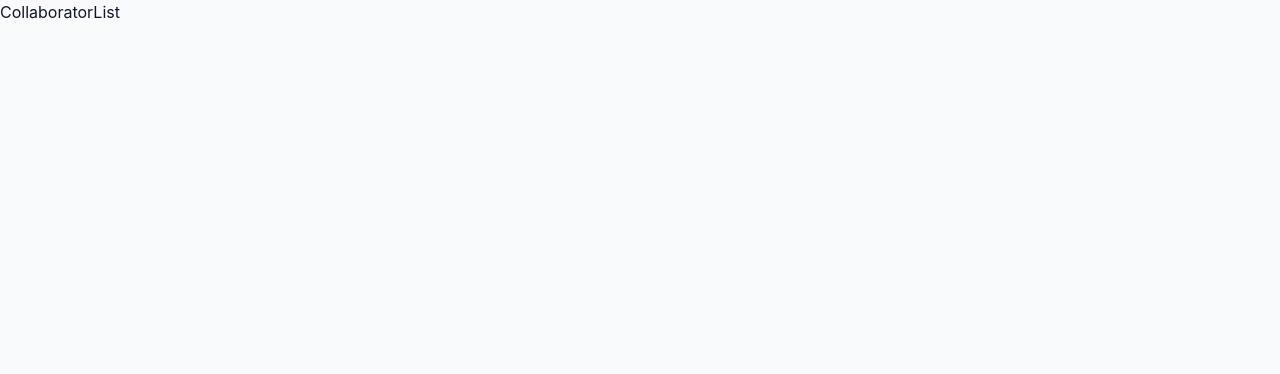
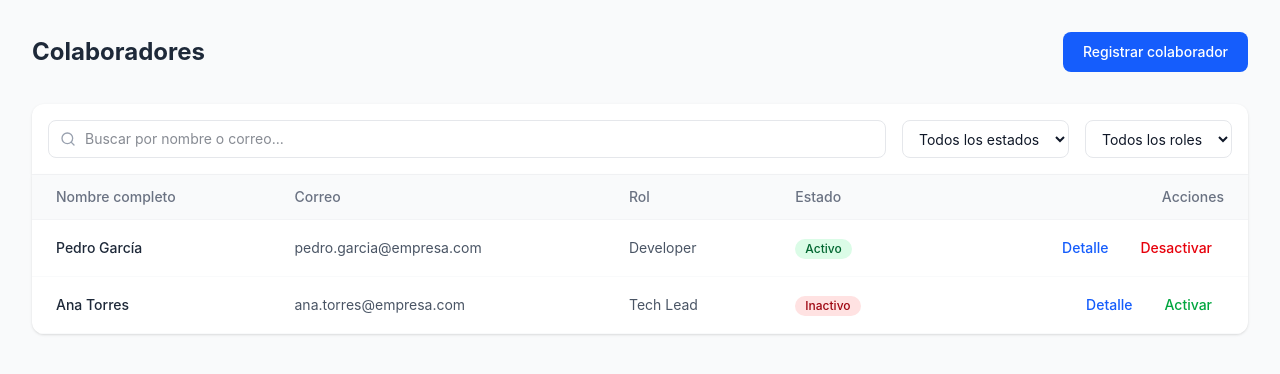
Before and after one commit to DrCausa/prueba-tecnica-frontend-junior, a React (Vite) app: page / in a window 1280 px wide. Shown: the top 374 px of the page. Built offline with nearby package versions, Linux system fonts and the light colour scheme.

Commit message:
feat(collaborators): add table layouts, filters and confirmation modal

```diff
--- a/src/pages/CollaboratorList.tsx
+++ b/src/pages/CollaboratorList.tsx
@@ -1,6 +1,8 @@
 import { useMemo, useState } from "react"
+import { Link } from "react-router"
 import { useCollaborators } from "../hooks/useCollaborators"
 import { useDebounce } from "../hooks/useDebounce"
+import { ShieldAlert, Search } from "lucide-react"
 import type { Role } from "../types/collaborator"
 
 const CollaboratorList = () => {
@@ -37,7 +39,153 @@ const CollaboratorList = () => {
   }
 
   return (
-    <div>CollaboratorList</div>
+    <div className="p-4 md:p-8 max-w-7xl mx-auto">
+      <div className="flex flex-col md:flex-row justify-between items-start md:items-center mb-8 gap-4">
+        <h1 className="text-2xl font-bold text-gray-800">Colaboradores</h1>
+        <Link
+          to="/registro"
+          className="bg-blue-600 text-white px-5 py-2.5 rounded-lg hover:bg-blue-700 transition font-medium text-sm"
+        >
+          Registrar colaborador
+        </Link>
+      </div>
+
+      {/* controles de filtro */}
+      <div className="bg-white p-4 rounded-t-xl border-b border-gray-100 shadow-sm flex flex-col md:flex-row gap-4">
+        <div className="relative flex-1">
+          <Search className="absolute left-3 top-1/2 -translate-y-1/2 text-gray-400 w-4 h-4" />
+          <input
+            type="text"
+            placeholder="Buscar por nombre o correo..."
+            className="w-full pl-9 pr-4 py-2 border border-gray-200 rounded-lg text-sm focus:ring-2 focus:ring-blue-500 outline-none"
+            value={searchTerm}
+            onChange={(e) => setSearchTerm(e.target.value)}
+          />
+        </div>
+
+        <select
+          className="border border-gray-200 rounded-lg px-3 py-2 text-sm outline-none focus:ring-2 focus:ring-blue-500"
+          value={statusFilter}
+          onChange={(e) => setStatusFilter(e.target.value as any)}
+        >
+          <option value="all">Todos los estados</option>
+          <option value="active">Activos</option>
+          <option value="inactive">Inactivos</option>
+        </select>
+
+        <select
+          className="border border-gray-200 rounded-lg px-3 py-2 text-sm outline-none focus:ring-2 focus:ring-blue-500"
+          value={roleFilter}
+          onChange={(e) => setRoleFilter(e.target.value as any)}
+        >
+          <option value="all">Todos los roles</option>
+          <option value="Admin">Admin</option>
+          <option value="Scrum Master">Scrum Master</option>
+          <option value="Tech Lead">Tech Lead</option>
+          <option value="Developer">Developer</option>
+        </select>
+      </div>
+
+      {/* tabla de resultados */}
+      <div className="bg-white shadow-sm rounded-b-xl overflow-x-auto">
+        <table className="w-full text-left border-collapse min-w-200">
+          <thead>
+            <tr className="bg-gray-50 border-b border-gray-100 text-sm text-gray-500">
+              <th className="py-3 px-6 font-medium">Nombre completo</th>
+              <th className="py-3 px-6 font-medium">Correo</th>
+              <th className="py-3 px-6 font-medium">Rol</th>
+              <th className="py-3 px-6 font-medium">Estado</th>
+              <th className="py-3 px-6 font-medium text-right">Acciones</th>
+            </tr>
+          </thead>
+          <tbody className="text-sm">
+            {isLoading ? (
+              Array.from({ length: 3 }).map((_, i) => (
+                <tr key={i} className="border-b border-gray-50 animate-pulse">
+                  <td className="py-4 px-6"><div className="h-4 bg-gray-200 rounded w-3/4"></div></td>
+                  <td className="py-4 px-6"><div className="h-4 bg-gray-200 rounded w-full"></div></td>
+                  <td className="py-4 px-6"><div className="h-4 bg-gray-200 rounded w-1/2"></div></td>
+                  <td className="py-4 px-6"><div className="h-6 bg-gray-200 rounded-full w-16"></div></td>
+                  <td className="py-4 px-6"><div className="h-8 bg-gray-200 rounded w-20 ml-auto"></div></td>
+                </tr>
+              ))
+            ) : error ? (
+              <tr><td colSpan={5} className="py-8 text-center text-red-500">{error}</td></tr>
+            ) : filteredCollaborators.length === 0 ? (
+              <tr>
+                <td colSpan={5} className="py-12 text-center text-gray-500">
+                  No se encontraron colaboradores que coincidan con la búsqueda.
+                </td>
+              </tr>
+            ) : (
+              filteredCollaborators.map((collab) => (
+                <tr key={collab.id} className="border-b border-gray-50 hover:bg-gray-50/50 transition">
+                  <td className="py-3 px-6 font-medium text-gray-800">
+                    {collab.first_name} {collab.last_name}
+                  </td>
+                  <td className="py-3 px-6 text-gray-600">{collab.email}</td>
+                  <td className="py-3 px-6 text-gray-600">{collab.role}</td>
+                  <td className="py-3 px-6">
+                    {/* badge de estado */}
+                    <span className={`inline-flex items-center px-2.5 py-0.5 rounded-full text-xs font-medium
+                      ${collab.is_active ? 'bg-green-100 text-green-800' : 'bg-red-100 text-red-800'}`}>
+                      {collab.is_active ? 'Activo' : 'Inactivo'}
+                    </span>
+                  </td>
+                  <td className="py-3 px-6 text-right flex justify-end gap-2">
+                    <Link
+                      to={`/colaboradores/${collab.id}`}
+                      className="text-sm font-medium px-3 py-1.5 rounded transition text-blue-600 hover:bg-blue-50"
+                    >
+                      Detalle
+                    </Link>
+                    <button
+                      onClick={() => setCollaboratorToToggle(collab.id)}
+                      className={`text-sm font-medium px-3 py-1.5 rounded transition ${
+                        collab.is_active
+                          ? 'text-red-600 hover:bg-red-50'
+                          : 'text-green-600 hover:bg-green-50'
+                      }`}
+                    >
+                      {collab.is_active ? 'Desactivar' : 'Activar'}
+                    </button>
+                  </td>
+                </tr>
+              ))
+            )}
+          </tbody>
+        </table>
+      </div>
+
+      {/* modal de confirmación */}
+      {collaboratorToToggle !== null && (
+        <div className="fixed inset-0 bg-black/50 flex items-center justify-center z-50 p-4">
+          <div className="bg-white rounded-xl shadow-lg max-w-sm w-full p-6">
+            <div className="flex items-center gap-3 text-amber-600 mb-4">
+              <ShieldAlert className="w-6 h-6" />
+              <h3 className="text-lg font-bold text-gray-900">Confirmar acción</h3>
+            </div>
+            <p className="text-gray-600 mb-6 text-sm">
+              ¿Estás seguro de que deseas cambiar el estado de este colaborador?
+            </p>
+            <div className="flex justify-end gap-3">
+              <button
+                onClick={() => setCollaboratorToToggle(null)}
+                className="cursor-pointer px-4 py-2 text-sm font-medium text-gray-700 bg-gray-100 rounded-lg hover:bg-gray-200 transition"
+              >
+                Cancelar
+              </button>
+              <button
+                onClick={confirmToggleStatus}
+                className="cursor-pointer px-4 py-2 text-sm font-medium text-white bg-blue-600 rounded-lg hover:bg-blue-700 transition"
+              >
+                Confirmar
+              </button>
+            </div>
+          </div>
+        </div>
+      )}
+    </div>
   )
 }
 
```
